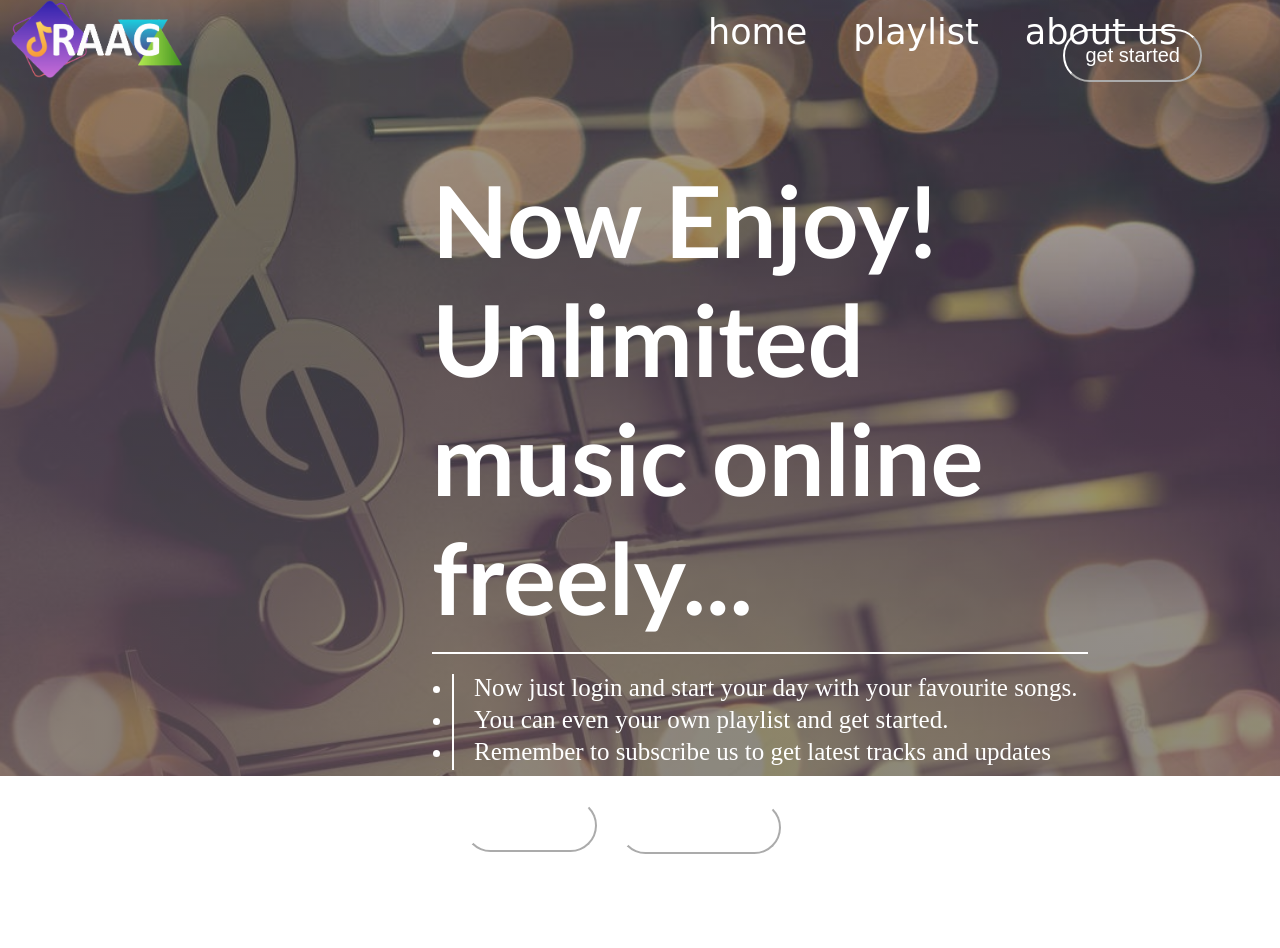
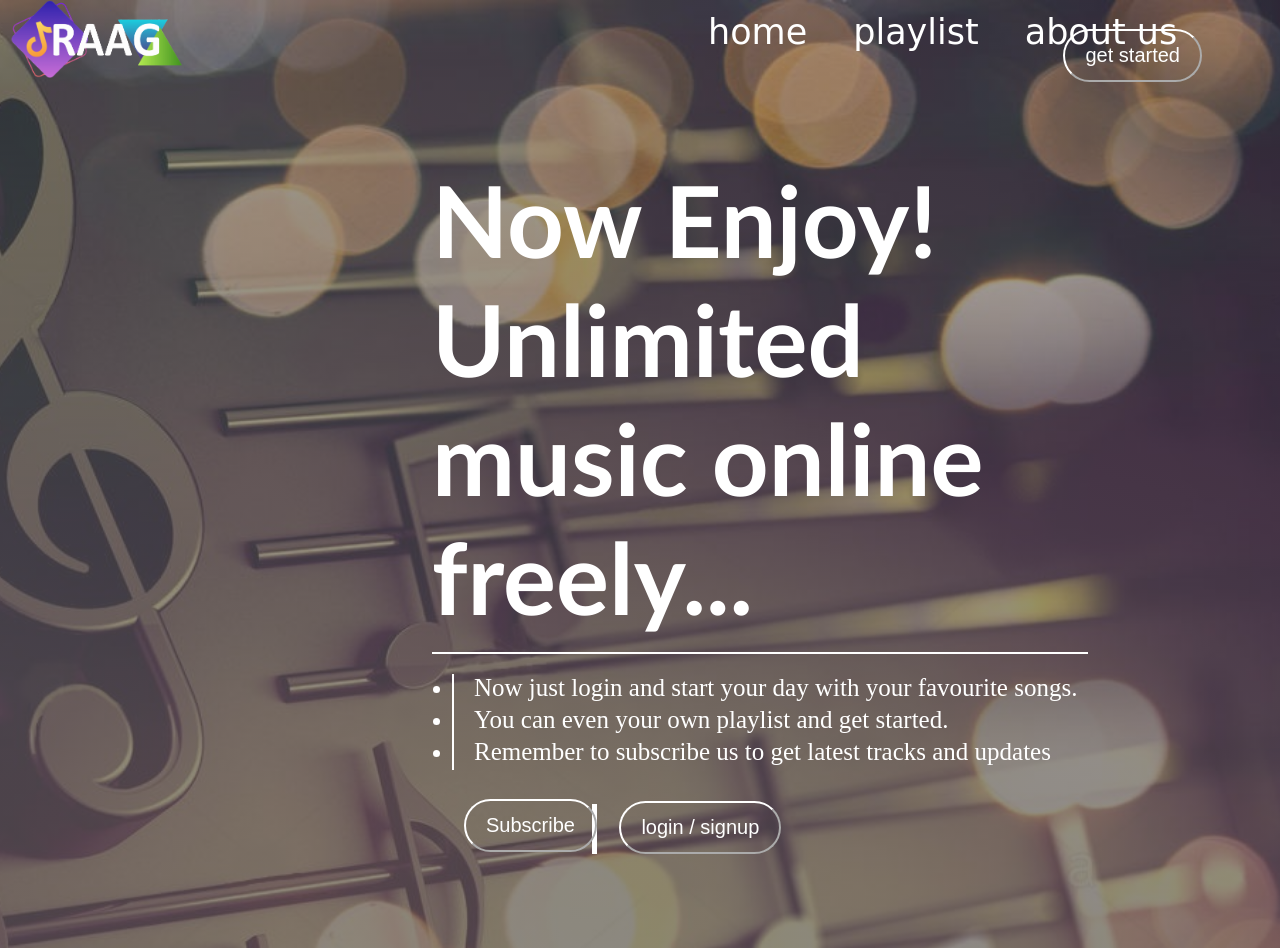
Before and after one commit to sushmita24680/PHP-project, a PHP site: page /homepage.php in a window 1280 px wide; the page is wider, and only the part inside the window is pictured. Before the commit the page ends 854 px from the top of that part, so only its background shows below. Run offline with PHP 8.4, Linux system fonts and the light colour scheme.

Commit message:
updated main

```diff
--- a/home/stylesheet.css
+++ b/home/stylesheet.css
@@ -1,3 +1,9 @@
+.main{   height: 948px;
+    width: 100%;
+  background:linear-gradient(15deg,rgba(97, 91, 84, 0.726) 20%,rgba(68, 54, 43, 0.479)100%),url("back.jpg") center no-repeat;
+    background-size: cover;
+
+}
 *{
     margin:0;
     padding: 0;
@@ -77,9 +83,7 @@ button:hover{
    }
   #background {
     width:96em; height:48.5em;
-    background:linear-gradient(15deg,rgba(97, 91, 84, 0.726) 20%,rgba(68, 54, 43, 0.479)100%),url("back.jpg") center no-repeat;
-    background-size: cover;
-
+    background-size:;
 
 }
 #main-content{
```
